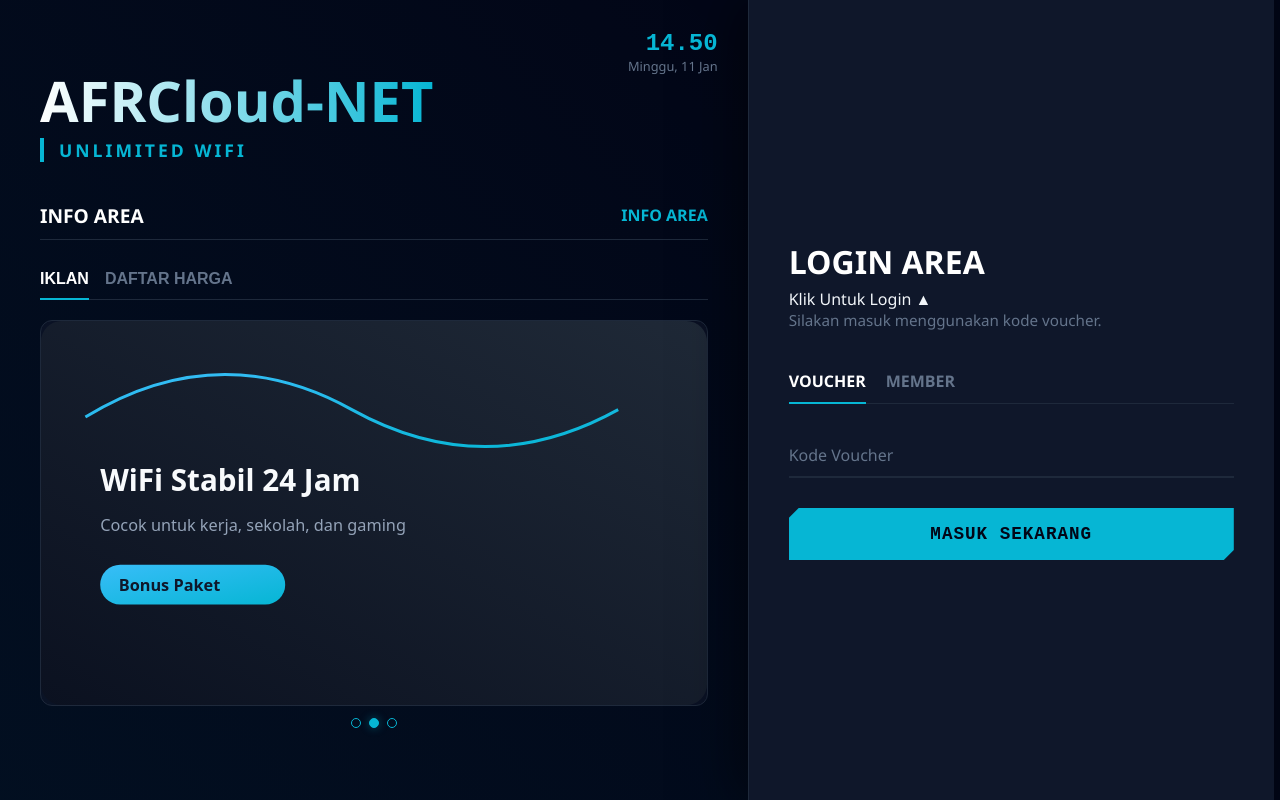
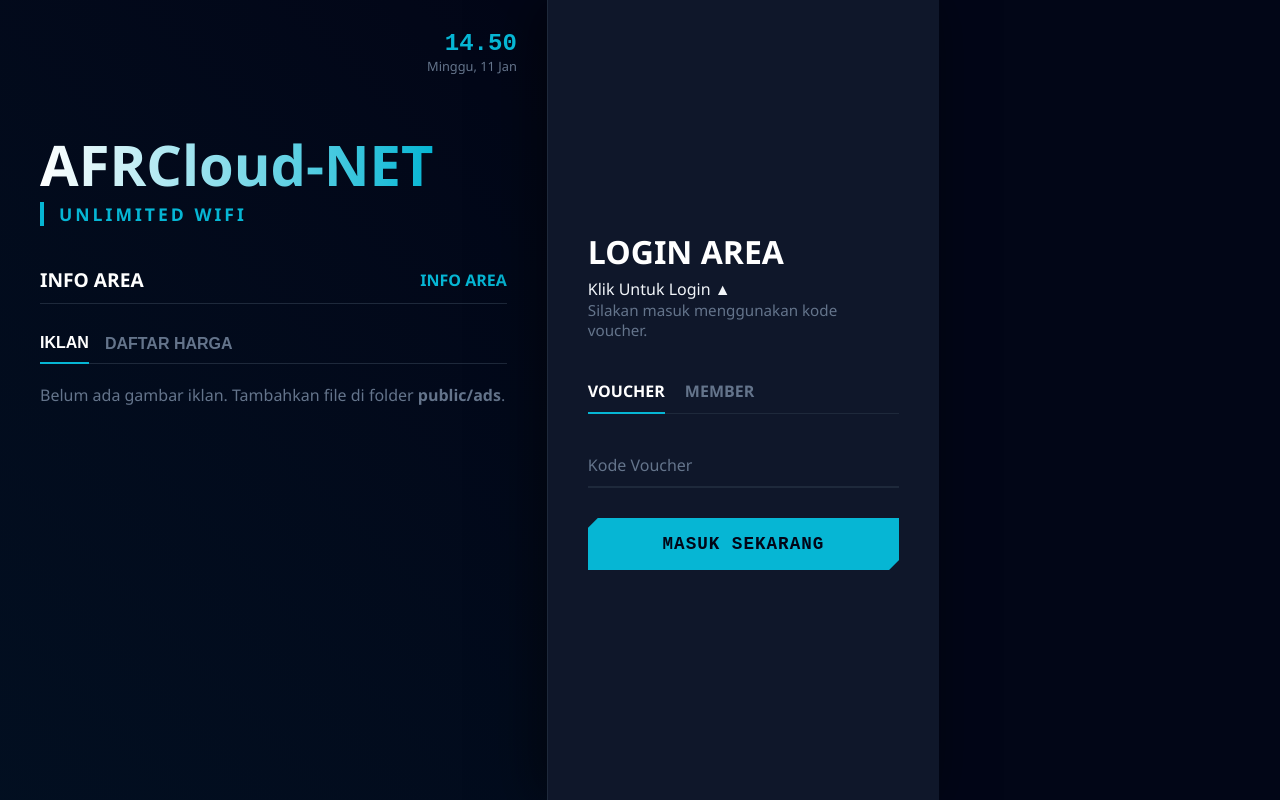
Before and after one commit to netafrcloud/Loginpage, a React (Vite) app: page / in a window 1280 px wide. Built offline with nearby package versions, Linux system fonts and the light colour scheme.

Commit message:
Load ads automatically from public folder

```diff
--- a/src/App.jsx
+++ b/src/App.jsx
@@ -9,20 +9,25 @@ const pricePackages = [
   { name: "3 HARI", desc: "Maksimal Sebulan.", price: "Rp 10.000" },
 ]
 
-const adSlides = [
-  {
-    src: "/assets/img/ad-1.svg",
-    alt: "Promo streaming tanpa batas",
-  },
-  {
-    src: "/assets/img/ad-2.svg",
-    alt: "WiFi stabil untuk semua aktivitas",
-  },
-  {
-    src: "/assets/img/ad-3.svg",
-    alt: "Paket family dan bisnis",
-  },
-]
+const adImages = Object.values(
+  import.meta.glob("/public/ads/*.{png,jpg,jpeg,svg}", {
+    eager: true,
+    as: "url",
+  })
+)
+
+const adSlides = adImages.map((src) => {
+  const fileName = src.split("/").pop() || ""
+  const label = fileName
+    .replace(/\.[^.]+$/, "")
+    .replace(/[-_]+/g, " ")
+    .trim()
+
+  return {
+    src,
+    alt: label ? `Iklan ${label}` : "Iklan AFRCloud",
+  }
+})
 
 export default function App() {
   const [currentTime, setCurrentTime] = useState(new Date())
@@ -71,7 +76,7 @@ export default function App() {
   }, [mikrotikError])
 
   useEffect(() => {
-    if (activeShowcaseTab !== "ads") {
+    if (activeShowcaseTab !== "ads" || adSlides.length === 0) {
       return undefined
     }
 
@@ -80,7 +85,13 @@ export default function App() {
     }, 4500)
 
     return () => clearInterval(interval)
-  }, [activeShowcaseTab])
+  }, [activeShowcaseTab, adSlides.length])
+
+  useEffect(() => {
+    if (activeSlide >= adSlides.length) {
+      setActiveSlide(0)
+    }
+  }, [activeSlide, adSlides.length])
 
   const showToast = (message) => {
     const id = Date.now()
@@ -186,6 +197,8 @@ export default function App() {
             <div className="showcase-panel">
               {activeShowcaseTab === "ads" ? (
                 <div>
+                  {adSlides.length > 0 ? (
+                    <>
                       <div className="ads-slider">
                         {adSlides.map((slide, index) => (
                           <div
@@ -196,6 +209,7 @@ export default function App() {
                           </div>
                         ))}
                       </div>
+                      {adSlides.length > 1 && (
                         <div className="ads-dots">
                           {adSlides.map((slide, index) => (
                             <button
@@ -207,6 +221,14 @@ export default function App() {
                             />
                           ))}
                         </div>
+                      )}
+                    </>
+                  ) : (
+                    <div style={{ color: "var(--text-muted)" }}>
+                      Belum ada gambar iklan. Tambahkan file di folder
+                      <strong> public/ads</strong>.
+                    </div>
+                  )}
                 </div>
               ) : (
                 <div>
```
Also changed, not shown: 1 other file (tests, documents, lock files or other folders). Lines whose indentation alone changed are shown as unchanged.
